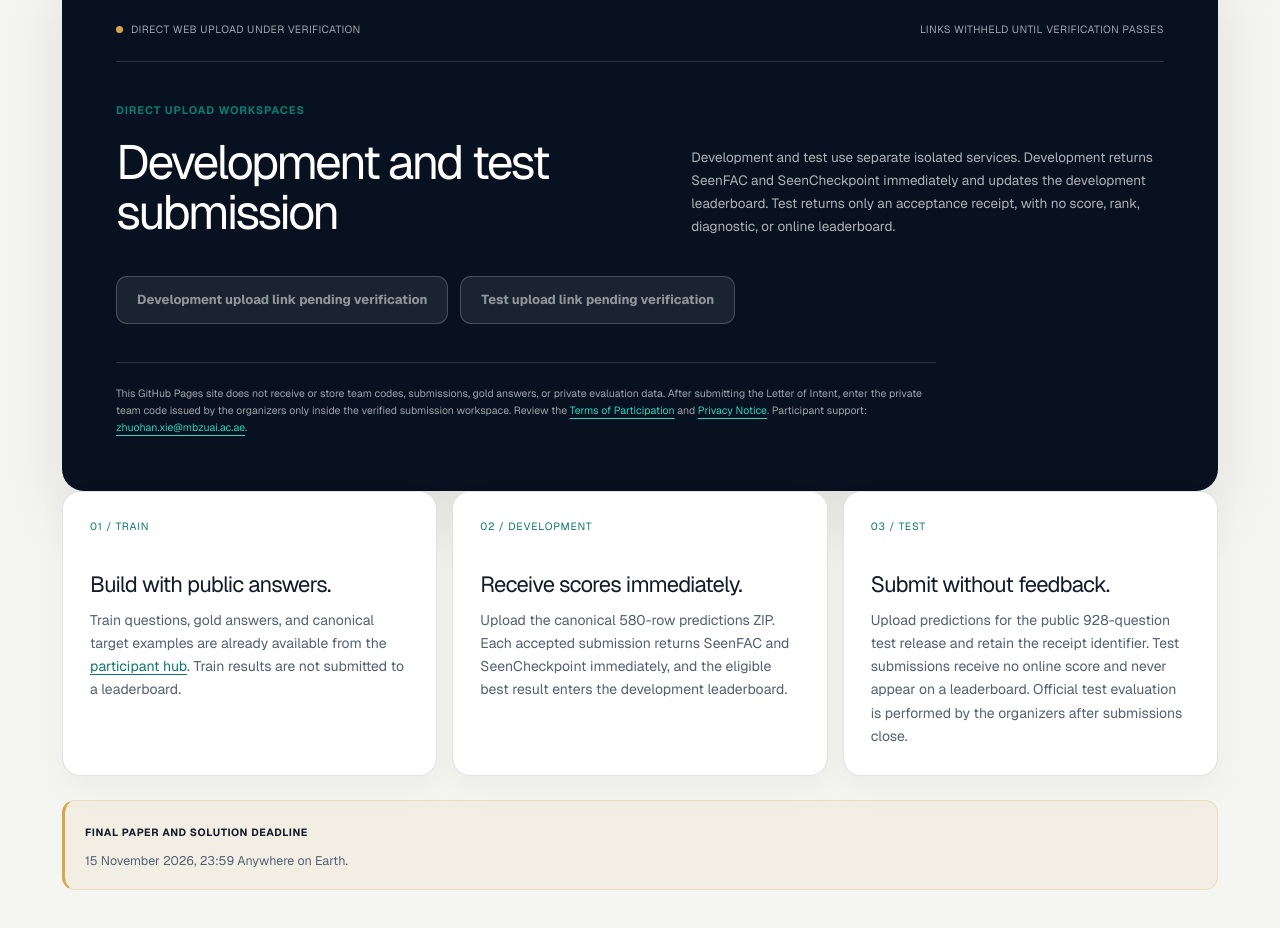
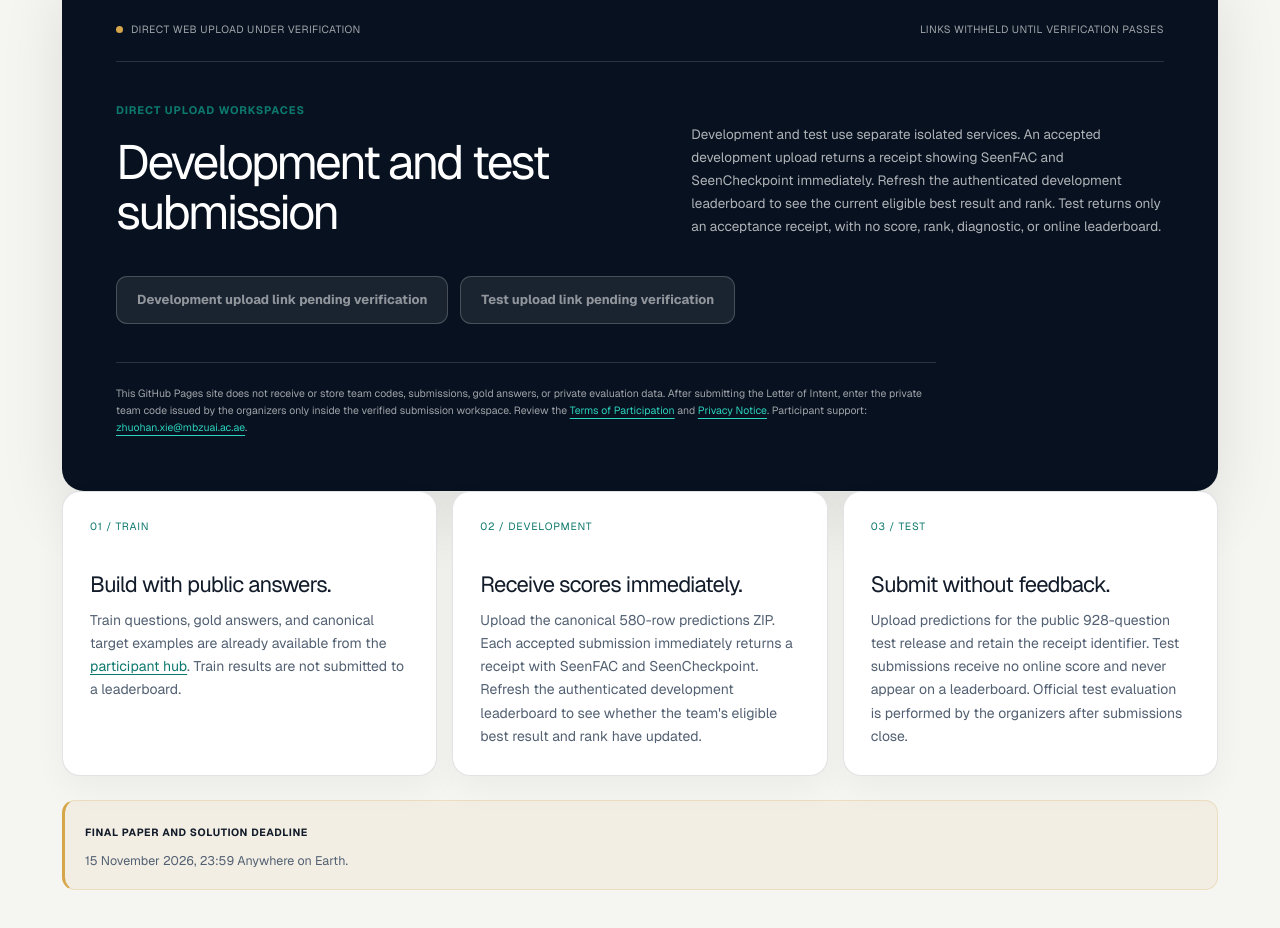
Before and after one commit to The-FinAI/IEEE-bigdata-cup, a Next.js app: page /task1/submit in a window 1280 px wide. Shown: the part 480-1408 px from the top of the page. Built offline with nearby package versions, Linux system fonts and the light colour scheme; no server answers.

Commit message:
fix: clarify Task 1 development result flow

```diff
--- a/app/task1/submit/page.tsx
+++ b/app/task1/submit/page.tsx
@@ -43,7 +43,7 @@ export default function Task1SubmitPage() {
             </div>
             <div>
               <dt>Development</dt>
-              <dd>Immediate scores + rank</dd>
+              <dd>Receipt: SeenFAC + SeenCheckpoint</dd>
             </div>
             <div>
               <dt>Test</dt>
@@ -66,9 +66,10 @@ export default function Task1SubmitPage() {
             <h2 id="task1-platform-title">Development and test submission</h2>
           </div>
           <p>
-            Development and test use separate isolated services. Development returns SeenFAC and
-            SeenCheckpoint immediately and updates the development leaderboard. Test returns only an
-            acceptance receipt, with no score, rank, diagnostic, or online leaderboard.
+            Development and test use separate isolated services. An accepted development upload
+            returns a receipt showing SeenFAC and SeenCheckpoint immediately. Refresh the authenticated
+            development leaderboard to see the current eligible best result and rank. Test returns only
+            an acceptance receipt, with no score, rank, diagnostic, or online leaderboard.
           </p>
         </div>
 
@@ -129,8 +130,9 @@ export default function Task1SubmitPage() {
           <span>02 / DEVELOPMENT</span>
           <h2>Receive scores immediately.</h2>
           <p>
-            Upload the canonical 580-row predictions ZIP. Each accepted submission returns SeenFAC
-            and SeenCheckpoint immediately, and the eligible best result enters the development leaderboard.
+            Upload the canonical 580-row predictions ZIP. Each accepted submission immediately returns
+            a receipt with SeenFAC and SeenCheckpoint. Refresh the authenticated development leaderboard
+            to see whether the team&apos;s eligible best result and rank have updated.
           </p>
         </article>
         <article>
```
Also changed, not shown: 2 other files (tests, documents, lock files or other folders).
